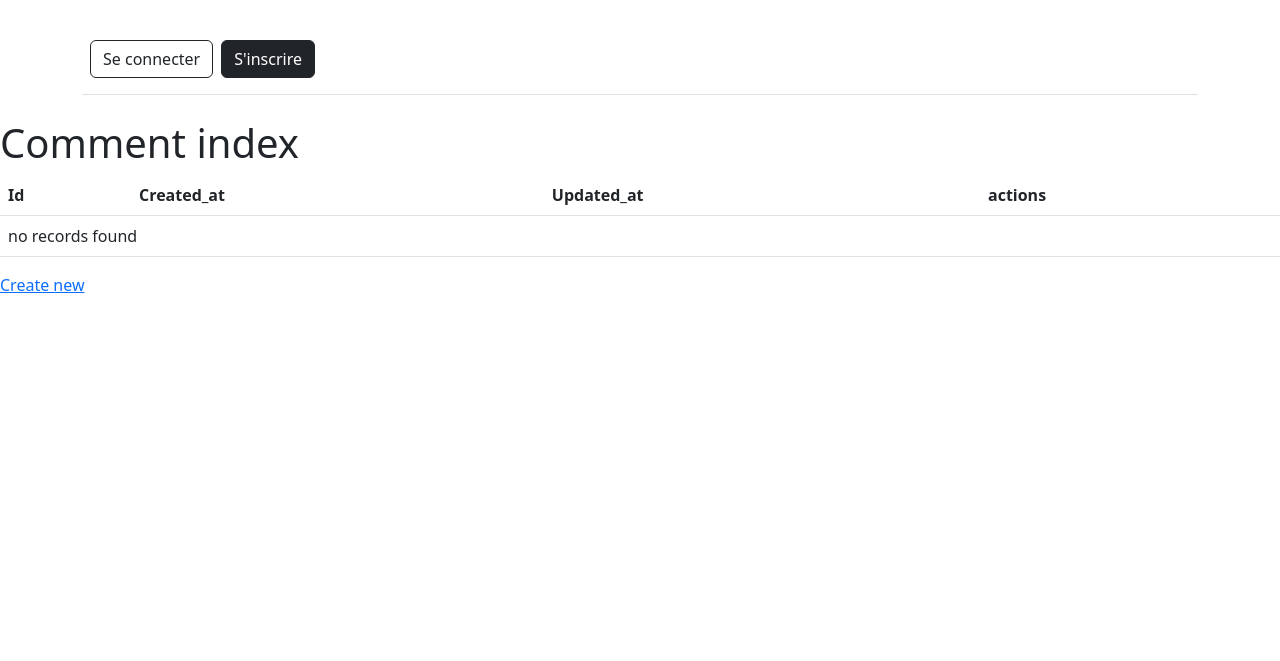
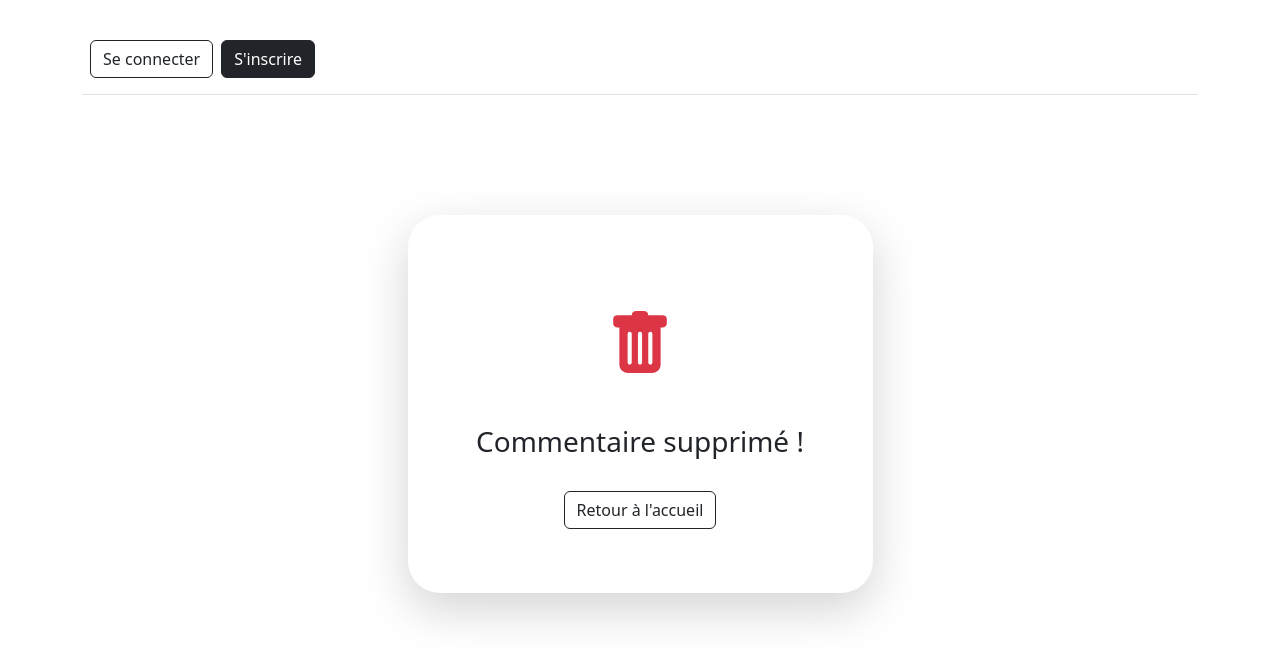
Before and after one commit to Bakayarow/festivapp, a Symfony app: template templates/comment/index.html.twig in a window 1280 px wide. Shown: the top 661 px of the page. Run offline with Twig, Linux system fonts and the light colour scheme; the template is opened without the code that fills it, so the values that code supplies are empty; some libraries are stand-ins or nearby versions.

Commit message:
page delete comment

```diff
--- a/templates/comment/index.html.twig
+++ b/templates/comment/index.html.twig
@@ -1,37 +1,19 @@
 {% extends 'base.html.twig' %}
 
-{% block title %}Comment index{% endblock %}
+{% block title %}Comment delete{% endblock %}
 
 {% block body %}
-    <h1>Comment index</h1>
+    <div class="container d-flex justify-content-center pt-5">
+        <div class="col-md-5 p-5 shadow-lg p-3 mb-5 bg-body rounded-5 mt-5 text-center">
+                <svg xmlns="http://www.w3.org/2000/svg" width="66" height="66" fill="currentColor" class="bi bi-trash-fill text-danger m-5" viewBox="0 0 16 16">
+                    <path d="M2.5 1a1 1 0 0 0-1 1v1a1 1 0 0 0 1 1H3v9a2 2 0 0 0 2 2h6a2 2 0 0 0 2-2V4h.5a1 1 0 0 0 1-1V2a1 1 0 0 0-1-1H10a1 1 0 0 0-1-1H7a1 1 0 0 0-1 1H2.5zm3 4a.5.5 0 0 1 .5.5v7a.5.5 0 0 1-1 0v-7a.5.5 0 0 1 .5-.5zM8 5a.5.5 0 0 1 .5.5v7a.5.5 0 0 1-1 0v-7A.5.5 0 0 1 8 5zm3 .5v7a.5.5 0 0 1-1 0v-7a.5.5 0 0 1 1 0z"/>
+                </svg>
+                <h1 class="h3 mb-3 font-weight-normal ">Commentaire supprimé !</h1>
+                <a href="{{ path('app_user_show', {'id': app.user.id}) }}" class="btn btn-outline-dark my-3">
+                    Retour à l'accueil
+                </a>
 
-    <table class="table">
-        <thead>
-            <tr>
-                <th>Id</th>
-                <th>Created_at</th>
-                <th>Updated_at</th>
-                <th>actions</th>
-            </tr>
-        </thead>
-        <tbody>
-        {% for comment in comments %}
-            <tr>
-                <td>{{ comment.id }}</td>
-                <td>{{ comment.createdAt ? comment.createdAt|date('Y-m-d H:i:s') : '' }}</td>
-                <td>{{ comment.updatedAt ? comment.updatedAt|date('Y-m-d H:i:s') : '' }}</td>
-                <td>
-                    <a href="{{ path('app_comment_show', {'id': comment.id}) }}">show</a>
-                    <a href="{{ path('app_comment_edit', {'id': comment.id}) }}">edit</a>
-                </td>
-            </tr>
-        {% else %}
-            <tr>
-                <td colspan="4">no records found</td>
-            </tr>
-        {% endfor %}
-        </tbody>
-    </table>
 
-    <a href="{{ path('app_comment_new') }}">Create new</a>
+        </div>
+    </div>
 {% endblock %}
```
